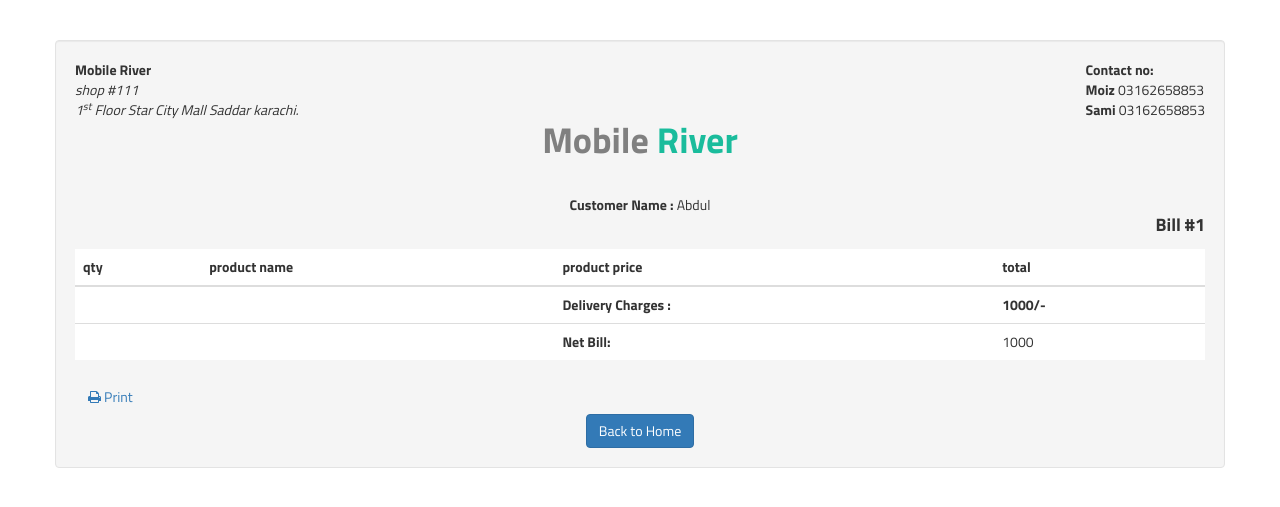
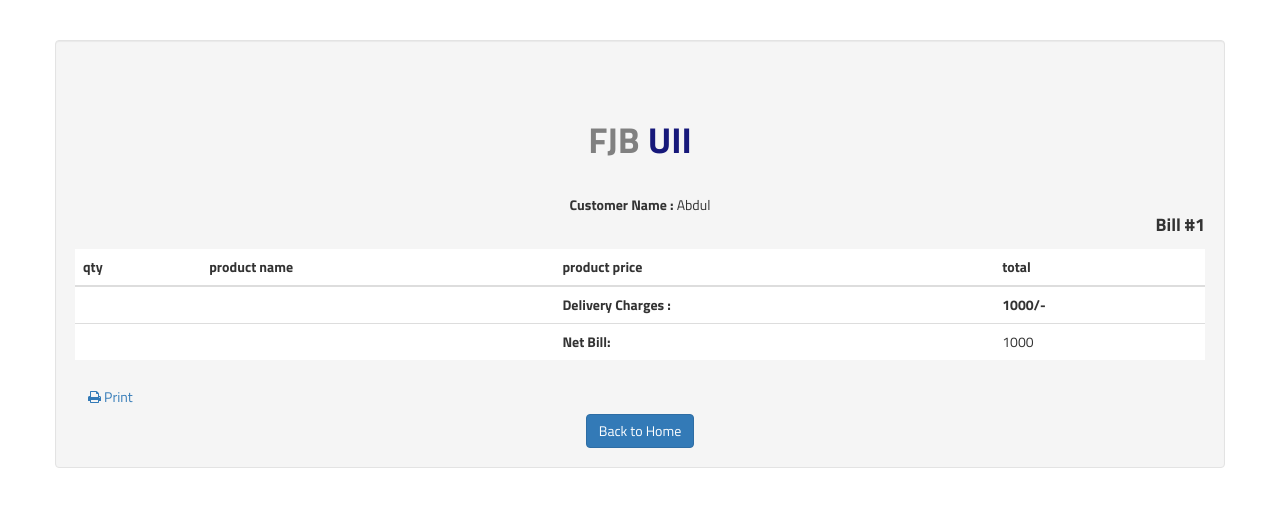
Before and after one commit to mochafaishal/fjbuii, a CodeIgniter app: page /agile3/index.php/welcome/reciept?oh=1 in a window 1280 px wide. Shown: the top 507 px of the page. Run offline with CodeIgniter, Linux system fonts and the light colour scheme; a user stored in the database is signed in; data that the repository does not hold is empty; some libraries are stand-ins or nearby versions.

Commit message:
edit receipt
ganti kota dll

```diff
--- a/application/views/reciept.php
+++ b/application/views/reciept.php
@@ -12,7 +12,7 @@
     <meta charset="utf-8">
     <meta http-equiv="X-UA-Compatible" content="IE=edge">
     <meta name="viewport" content="width=device-width, initial-scale=1">
-    <title>Mobile River</title>
+    <title>FJB UII</title>
     <link rel="shortcut icon" href="<?php echo base_url()?>assets/img/logo.png" />
 
     <style type="text/css" media="print">
@@ -55,7 +55,7 @@
 <div class="container well">
     <div id="print">
         <div class="">
-            <span style="float: left;">
+            <!-- <span style="float: left;">
                 <b>Mobile River</b><br/>
                 <i>shop #111 <br/>1<sup>st</sup> Floor Star City Mall Saddar karachi.</i>
             </span>
@@ -68,12 +68,12 @@
                     <b> Sami </b> 03162658853
                 </span>
 
-            </span>
+            </span> -->
             <br/><br/><br/>
             <div>
                 <div>
                     <center>
-                        <h1><span style="color: gray;">Mobile</span> <span style="color:#1abc9c;">River</span></h1>
+                        <h1><span style="color: gray;">FJB</span> <span style="color:#16187A;">UII</span></h1>
                         <br/>
                         <span> <b>Customer Name :</b> <?php echo $_SESSION['dis_name'] ?> </span>
                     </center>
```
